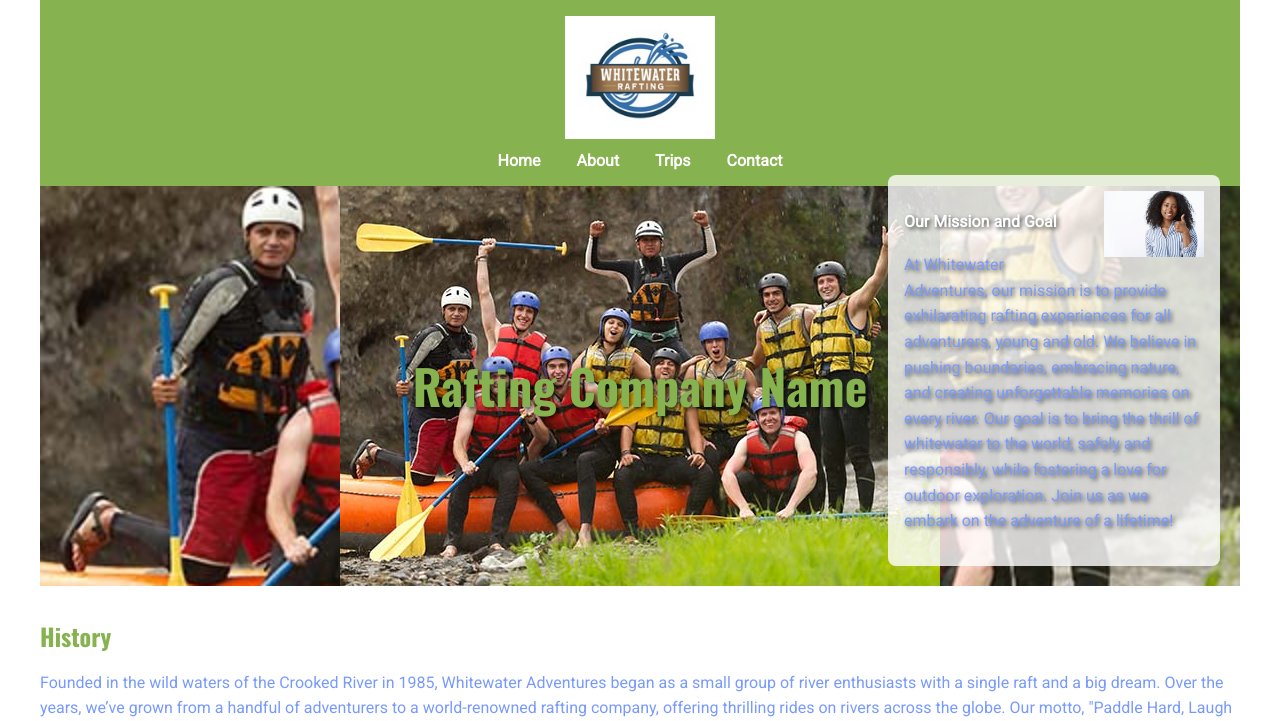
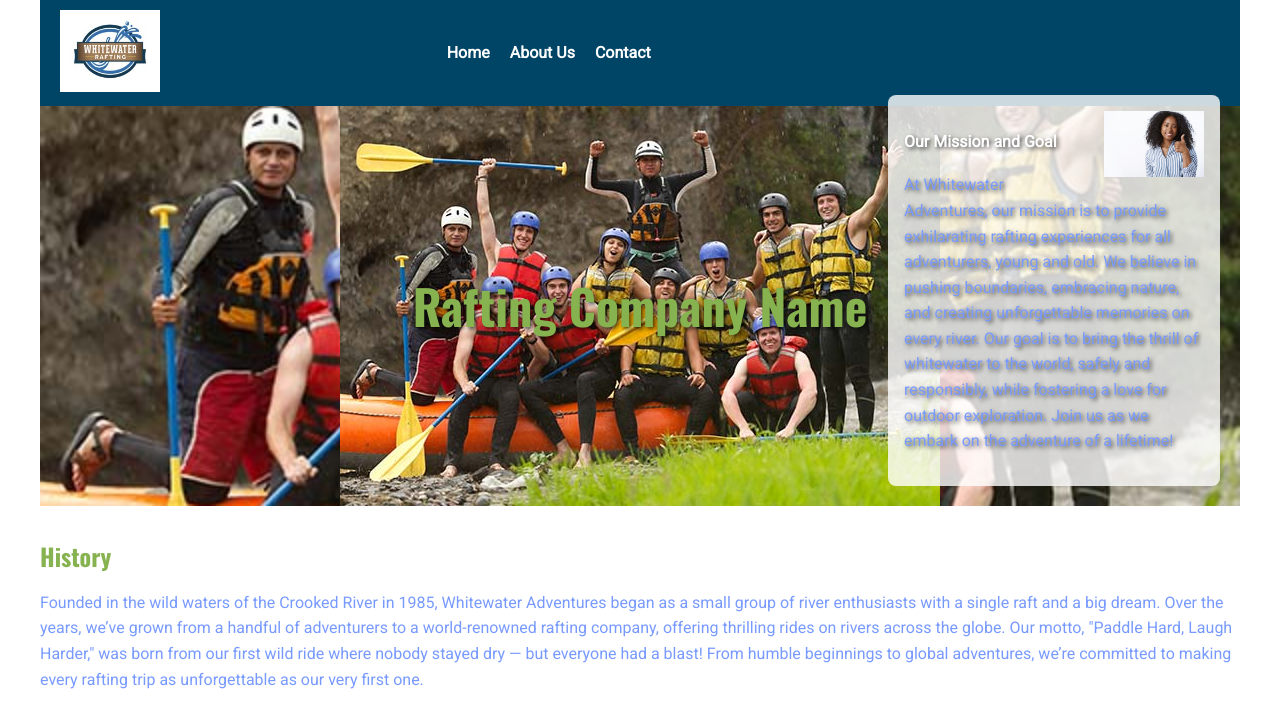
Before and after one commit to JonesAwuah/wdd130, a plain HTML site: page wwr/about.html in a window 1280 px wide. Shown: the top 721 px of the page. Drawn offline with nearby package versions, Linux system fonts and the light colour scheme; files whose address does not match are found by name.

Commit message:
wwr/about.html  wwr/styles/rafting.css

```diff
--- a/wwr/about.html
+++ b/wwr/about.html
@@ -13,13 +13,29 @@
   </head>
     <body>
     <header>
-        <img src="images/logo.jpg" alt="Whitewater Rafting Logo">
+        <!--<img src="images/logo.jpg" alt="Whitewater Rafting Logo">
         <nav>
             <a href="index.html">Home</a>
             <a href="about.html">About</a>
             <a href="trips.html">Trips</a>
             <a href="contact.html">Contact</a>
-        </nav>
+        </nav>-->
+
+        <div class="logo">
+          <img src="images/logo.jpg" alt="Whitewater Rafting Logo">
+      </div>
+      <nav class="nav">
+          <ul>
+              <li><a href="index.html">Home</a></li>
+              <li><a href="about.html">About Us</a></li>
+              <li><a href="contact.html">Contact</a></li>
+          </ul>
+      </nav>
+
+
+
+
+
     </header>
 <main>
   <div class="hero">
--- a/wwr/styles/rafting.css
+++ b/wwr/styles/rafting.css
@@ -34,11 +34,13 @@ p {
 }
 
 
-header {
+/*header {
     background-color: var(--secondary-color);
     color: var(--accent2-color);
     padding: 1rem;
     text-align: center;
+    display: grid;
+    grid-template-columns: 1fr 2fr;
 }
 
 header img {
@@ -52,12 +54,43 @@ nav a {
     margin: 0 1rem;
     text-decoration: none;
     font-weight: bold;
+    display: flex;
+    gap: 20px;
+    list-style: none;
 }
 
 nav a:hover {
     text-decoration: underline;
 }
+*/
 
+header {
+    display: grid;
+    grid-template-columns: 1fr 2fr;
+    align-items: center;
+    padding: 10px 20px;
+    background-color: #004466;
+    color: white;
+}
+.logo img {
+    max-width: 100px;
+}
+
+.nav ul {
+    display: flex;
+    gap: 20px;
+    list-style: none;
+    margin: 0;
+    padding: 0;
+}
+.nav ul li a {
+    text-decoration: none;
+    color: white;
+    font-weight: bold;
+}
+.nav ul li a:hover {
+    text-decoration: underline;
+}
 
 .hero {
     position: relative;
```
